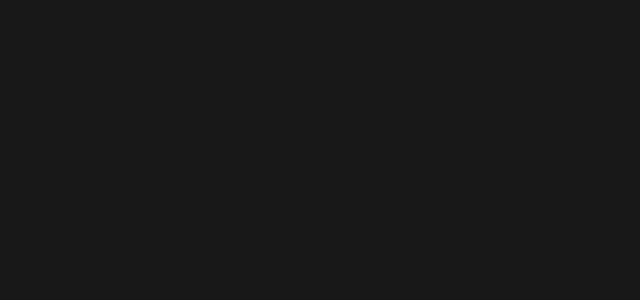
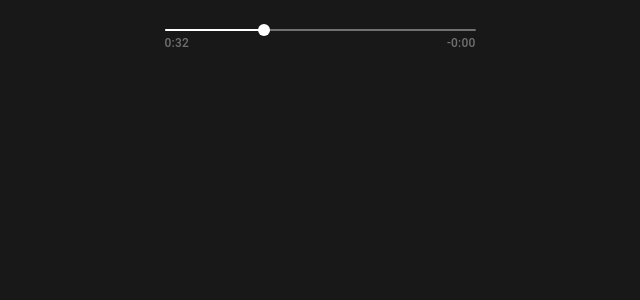
Before and after one commit to BokijonovM/spotify-react, a React (Create React App) app: page /play in a window 1280 px wide. Before the commit this address had no page. Shown: the top 300 px of the page, without its empty margins (320-960 px from the left). Built offline with nearby package versions, Linux system fonts and the light colour scheme.

Commit message:
material ui components added

```diff
--- a/package.json
+++ b/package.json
@@ -3,6 +3,10 @@
   "version": "0.1.0",
   "private": true,
   "dependencies": {
+    "@emotion/react": "^11.8.1",
+    "@emotion/styled": "^11.8.1",
+    "@mui/icons-material": "^5.4.4",
+    "@mui/material": "^5.4.4",
     "@popperjs/core": "^2.11.2",
     "@testing-library/jest-dom": "^5.16.1",
     "@testing-library/react": "^12.1.2",
--- a/src/App.js
+++ b/src/App.js
@@ -5,6 +5,7 @@ import MyMain from "./components/MyMain";
 import ArtistPage from "./components/ArtistPage";
 import AlbumPage from "./components/AlbumPage";
 import Artist2 from "./components/Artist2";
+import MusicPlayerSlider from "./components/MusicPlayer";
 
 function App() {
   return (
@@ -14,6 +15,7 @@ function App() {
           <Route path="/" element={<MyMain />} />
           <Route path="/artist/:artistID" element={<ArtistPage />} />
           <Route path="/artist2/:artist2ID" element={<Artist2 />} />
+          <Route path="/play" element={<MusicPlayerSlider />} />
           {/* <Route path="/album" element={<AlbumPage />} /> */}
           <Route path="/album/:albumID" element={<AlbumPage />} />
         </Routes>
--- /dev/null
+++ b/src/components/MusicPlayer.jsx
@@ -0,0 +1,88 @@
+import * as React from "react";
+import { styled } from "@mui/material/styles";
+import Box from "@mui/material/Box";
+import Typography from "@mui/material/Typography";
+import Slider from "@mui/material/Slider";
+
+const WallPaper = styled("div")();
+
+const Widget = styled("div")(() => ({
+  padding: 16,
+  borderRadius: 16,
+  width: 343,
+  maxWidth: "100%",
+  margin: "auto",
+  position: "relative",
+}));
+
+const TinyText = styled(Typography)({
+  fontSize: "0.75rem",
+  opacity: 0.38,
+  fontWeight: 500,
+  letterSpacing: 0.2,
+});
+
+export default function MusicPlayerSlider({ minutes }) {
+  const duration = minutes; // seconds
+  const [position, setPosition] = React.useState(32);
+  function formatDuration(value) {
+    const minute = Math.floor(value / 60) || 0;
+    const secondLeft = value - minute * 60 || 0;
+    return `${minute}:${secondLeft < 9 ? `0${secondLeft}` : secondLeft}`;
+  }
+  return (
+    <Box>
+      <Widget>
+        <Slider
+          aria-label="time-indicator"
+          size="small"
+          value={position}
+          min={0}
+          step={1}
+          max={duration}
+          onChange={(_, value) => setPosition(value)}
+        />
+        <Box
+          sx={{
+            display: "flex",
+            alignItems: "center",
+            justifyContent: "space-between",
+            mt: -2,
+          }}
+        >
+          <TinyText>{formatDuration(position)}</TinyText>
+          <TinyText>-{formatDuration(duration - position)}</TinyText>
+        </Box>
+
+        <div></div>
+      </Widget>
+      <WallPaper />
+    </Box>
+  );
+}
+
+// <Stack spacing={2} direction="row" sx={{ mb: 1, px: 1 }} alignItems="center">
+//   <VolumeDownRounded htmlColor={lightIconColor} />
+//   <Slider
+//     aria-label="Volume"
+//     defaultValue={30}
+//     sx={{
+//       color: theme.palette.mode === "dark" ? "#fff" : "rgba(0,0,0,0.87)",
+//       "& .MuiSlider-track": {
+//         border: "none",
+//       },
+//       "& .MuiSlider-thumb": {
+//         width: 24,
+//         height: 24,
+//         backgroundColor: "#fff",
+//         "&:before": {
+//           boxShadow: "0 4px 8px rgba(0,0,0,0.4)",
+//         },
+//         "&:hover, &.Mui-focusVisible, &.Mui-active": {
+//           boxShadow: "none",
+//         },
+//       },
+//     }}
+//   />
+//   <VolumeUpRounded htmlColor={lightIconColor} />
+// </Stack>;
--- a/src/components/MyFooter2.jsx
+++ b/src/components/MyFooter2.jsx
@@ -1,5 +1,7 @@
 import React, { useEffect, useState } from "react";
 import { Navbar } from "react-bootstrap";
+import MusicPlayerSlider from "./MusicPlayer";
+import VolumeMusic from "./VolumeMusic";
 
 function MyFooter({ selectedSong, cover, artistName }) {
   const convertToTime = (time) => (time < 10 ? `0${time}` : time);
@@ -58,23 +60,15 @@ function MyFooter({ selectedSong, cover, artistName }) {
               <i className="bi bi-arrow-repeat"></i>
             </div>
             <div className="progress-container mb-5 pt-0">
-              <span>0:39</span>
-              <div className="progress-bar">
-                <div className="progress"></div>
-              </div>
-              <span>
-                {minutes}:{secund}
-              </span>
+              <MusicPlayerSlider minutes={selectedSong.duration} />
             </div>
           </div>
           <div className="other-features">
             <i className="bi bi-list-ul"></i>
             <i className="bi bi-pc-display"></i>
             <div className="volume-bar">
-              <i className="bi bi-volume-down-fill"></i>
-              <div className="progress-bar">
-                <div className="progress"></div>
-              </div>
+              <i className="bi bi-volume-down-fill mr-n3"></i>
+              <VolumeMusic />
             </div>
           </div>
         </div>
@@ -84,3 +78,11 @@ function MyFooter({ selectedSong, cover, artistName }) {
 }
 
 export default MyFooter;
+
+// <span>0:39</span>
+//               <div className="progress-bar">
+//                 <div className="progress"></div>
+//               </div>
+//               <span>
+//                 {minutes}:{secund}
+//               </span>
--- a/src/components/MyMain.jsx
+++ b/src/components/MyMain.jsx
@@ -15,7 +15,7 @@ function MyMain() {
     const fetchMusic = async () => {
       try {
         let response = await fetch(
-          "https://striveschool-api.herokuapp.com/api/deezer/search?q=imagine",
+          "https://striveschool-api.herokuapp.com/api/deezer/search?q=otabek",
           {
             method: "GET",
             headers: new Headers({
@@ -24,9 +24,6 @@ function MyMain() {
                 "9d408f0366mshab3b0fd8e5ecdf7p1b09f2jsne682a1797fa0",
             }),
           }
-          //   {
-          //     method: "GET",
-          //   }
         );
 
         if (response.ok) {
--- /dev/null
+++ b/src/components/VolumeMusic.jsx
@@ -0,0 +1,88 @@
+import * as React from "react";
+import { styled } from "@mui/material/styles";
+import Box from "@mui/material/Box";
+import Typography from "@mui/material/Typography";
+import Slider from "@mui/material/Slider";
+
+const WallPaper = styled("div")();
+
+const Widget = styled("div")(() => ({
+  padding: 16,
+  borderRadius: 16,
+  width: 343,
+  maxWidth: "160px",
+  margin: "auto",
+  position: "relative",
+}));
+
+const TinyText = styled(Typography)({
+  fontSize: "0.75rem",
+  opacity: 0.38,
+  fontWeight: 500,
+  letterSpacing: 0.2,
+});
+
+export default function VolumeMusic() {
+  const duration = 100; // seconds
+  const [position, setPosition] = React.useState(32);
+  function formatDuration(value) {
+    const minute = Math.floor(value);
+    const secondLeft = value - minute * 60;
+    return `${minute}`;
+  }
+  return (
+    <Box>
+      <Widget>
+        <Slider
+          aria-label="time-indicator"
+          size="small"
+          value={position}
+          min={0}
+          step={1}
+          max={duration}
+          onChange={(_, value) => setPosition(value)}
+        />
+        <Box
+          sx={{
+            display: "flex",
+            alignItems: "center",
+            justifyContent: "space-between",
+            mt: -2,
+          }}
+        >
+          <TinyText>{formatDuration(position)}</TinyText>
+          <TinyText>100</TinyText>
+        </Box>
+
+        <div></div>
+      </Widget>
+      <WallPaper />
+    </Box>
+  );
+}
+
+// <Stack spacing={2} direction="row" sx={{ mb: 1, px: 1 }} alignItems="center">
+//   <VolumeDownRounded htmlColor={lightIconColor} />
+//   <Slider
+//     aria-label="Volume"
+//     defaultValue={30}
+//     sx={{
+//       color: theme.palette.mode === "dark" ? "#fff" : "rgba(0,0,0,0.87)",
+//       "& .MuiSlider-track": {
+//         border: "none",
+//       },
+//       "& .MuiSlider-thumb": {
+//         width: 24,
+//         height: 24,
+//         backgroundColor: "#fff",
+//         "&:before": {
+//           boxShadow: "0 4px 8px rgba(0,0,0,0.4)",
+//         },
+//         "&:hover, &.Mui-focusVisible, &.Mui-active": {
+//           boxShadow: "none",
+//         },
+//       },
+//     }}
+//   />
+//   <VolumeUpRounded htmlColor={lightIconColor} />
+// </Stack>;
--- a/src/components/style.css
+++ b/src/components/style.css
@@ -292,6 +292,7 @@
   display: flex;
   flex-direction: row;
   gap: 1em;
+  align-items: center;
 }
 
 .volume-bar {
```
Also changed, not shown: 1 other file (tests, documents, lock files or other folders).
